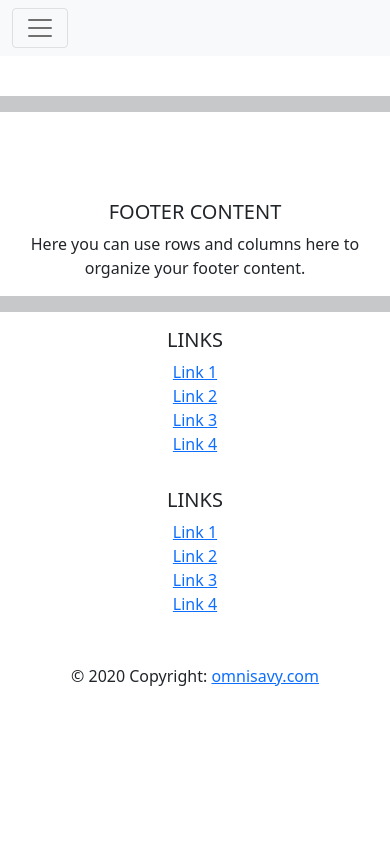
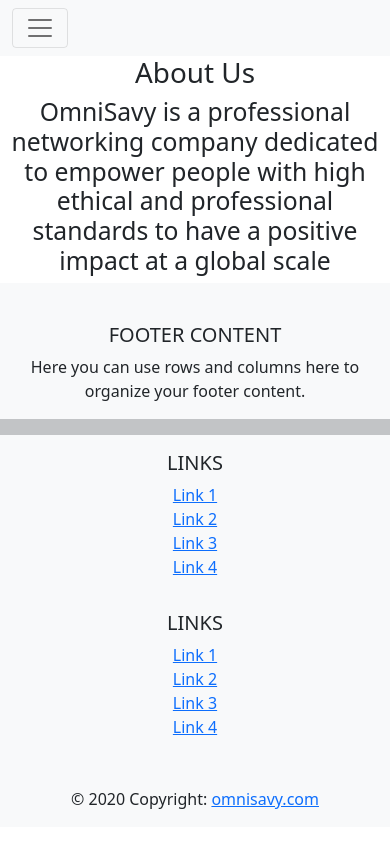
Before and after one commit to willycamps/web-app-Angular-4, an Angular app: page /aboutus in a window 390 px wide. Built offline with nearby package versions, Linux system fonts and the light colour scheme.

Commit message:
Add about us style

```diff
--- a/src/app/app.component.html
+++ b/src/app/app.component.html
@@ -1,4 +1,3 @@
-<!--The whole content below can be removed with the new code.-->
 <nav class="navbar navbar-expand-lg navbar-light bg-light">
   <div class="container-fluid">
 
@@ -28,6 +27,7 @@
     </div>
   </div>
 </nav>
+
 <router-outlet></router-outlet>
 
 <app-footer></app-footer>
--- a/src/app/components/aboutus/aboutus.component.html
+++ b/src/app/components/aboutus/aboutus.component.html
@@ -1,44 +1,9 @@
-<!-- Footer -->
-<footer class="page-footer font-small blue pt-4">
+<div style="text-align:center; width: 100%; height: 100%;">
+  <h1>
+    {{title}}
+  </h1>
 
-    <!-- Footer Links -->
-    <div class="container-fluid text-center text-md-left">
-
-      <!-- Grid row -->
-      <div class="row">
-
-        <!-- Grid column -->
-        <div class="col-md-6 mt-md-0 mt-3">
-
-          <!-- Content -->
-
-
-        </div>
-        <!-- Grid column -->
-
-        <hr class="clearfix w-100 d-md-none pb-3">
-
-        <!-- Grid column -->
-        <div class="col-md-3 mb-md-0 mb-3">
-
-
-
-          </div>
-          <!-- Grid column -->
-
-          <!-- Grid column -->
-          <div class="col-md-3 mb-md-0 mb-3">
-
-
-
-          </div>
-          <!-- Grid column -->
-
-      </div>
-      <!-- Grid row -->
-
-    </div>
-    <!-- Footer Links -->
-
-  </footer>
-  <!-- Footer -->
+  <h2>
+    OmniSavy is a professional networking company dedicated to empower people with high ethical and professional standards to have a positive impact at a global scale
+  </h2>
+</div>
--- a/src/app/components/footer/footer.component.html
+++ b/src/app/components/footer/footer.component.html
@@ -1,5 +1,5 @@
 <!-- Footer -->
-<footer class="page-footer font-small blue pt-4">
+<footer class="page-footer font-small blue pt-4 bg-light">
 
     <!-- Footer Links -->
     <div class="container-fluid text-center text-md-left">
```
